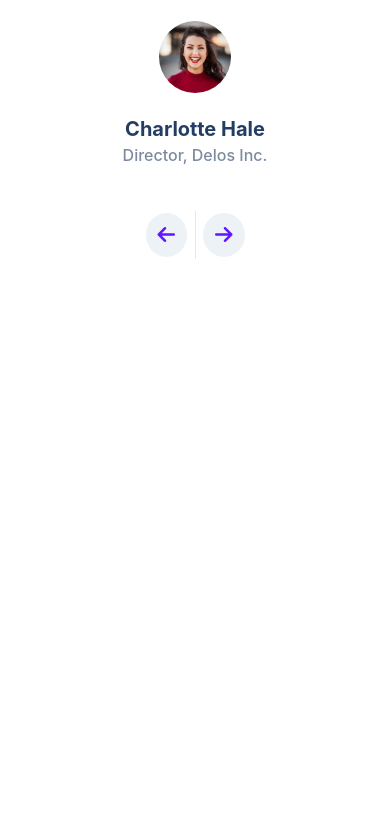
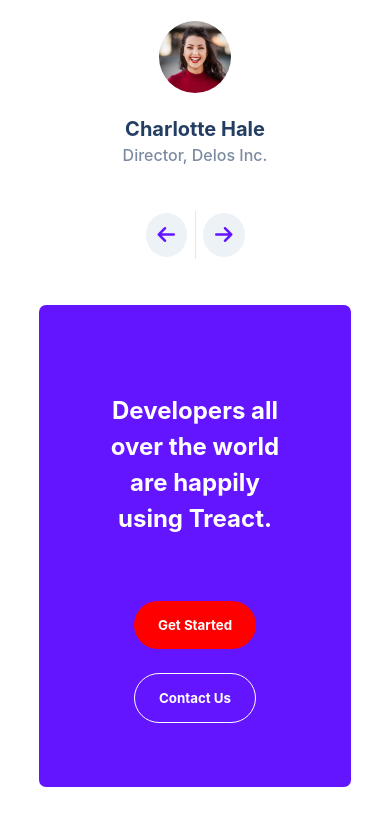
Before and after one commit to BenFeder/Treact-Project-HTML-CSS, a plain HTML site: page index.html in a window 390 px wide. Shown: the part 8464-9289 px from the top of the page. Before the commit the page ends 8769 px from the top, so only its background shows below. Drawn offline with Linux system fonts and the light colour scheme.

Commit message:
Mobile layout complete for bottom section

```diff
--- a/index.html
+++ b/index.html
@@ -531,6 +531,17 @@
           </div>
         </div>
       </section>
+
+      <section class="dev__bottom">
+        <div class="row bg-purple">
+          <h2>Developers all over the world are happily using Treact.</h2>
+
+          <div class="buttons__bottom__group">
+            <button class="get__started__bottom--btn">Get Started</button>
+            <button class="contact__us__bottom--btn">Contact Us</button>
+          </div>
+        </div>
+      </section>
     </main>
     <script src="index.js"></script>
   </body>
--- a/styles.css
+++ b/styles.css
@@ -779,6 +779,64 @@
   font-size: 16px;
 }
 
+/* DEVELOPERS BOTTOM SECTION */
+
+.bg-purple {
+  display: flex;
+  flex-direction: row;
+  align-items: center;
+  background-color: #6415ff;
+  width: 100%;
+  height: auto;
+  padding: 64px 64px;
+  margin-bottom: 96px;
+}
+
+.bg-purple h2 {
+  font-size: 32px;
+  font-weight: bold;
+  color: white;
+  text-align: left;
+  width: 50%;
+}
+
+.buttons__bottom__group {
+  display: flex;
+  margin-right: 64px;
+  justify-content: end;
+  gap: 48px;
+  width: 50%;
+}
+
+.get__started__bottom--btn {
+  font-weight: bold;
+  color: white;
+  background-color: lightcoral;
+  border: none;
+  padding: 24px 48px;
+  border-radius: 9999px;
+}
+
+.get__started__bottom--btn:hover {
+  transition: all 300ms ease;
+  background-color: red;
+}
+
+.contact__us__bottom--btn {
+  font-weight: bold;
+  color: white;
+  background-color: #6415ff;
+  border: 1px solid white;
+  padding: 24px 48px;
+  border-radius: 9999px;
+}
+
+.contact__us__bottom--btn:hover {
+  transition: all 300ms ease;
+  background-color: white;
+  color: #6415ff;
+}
+
 /* TABLETS AND MOBILE DEVICES  */
 
 @media (max-width: 768px) {
@@ -970,7 +1028,7 @@
     font-size: 16px;
   }
 
-  /* STEPS SECTION */
+  /* STEPS MOBILE SECTION */
 
   .get-started__row {
     flex-direction: column;
@@ -1124,4 +1182,43 @@
   .testimonial__left--arrow::after {
     right: -9px;
   }
+
+  .bg-purple {
+    display: flex;
+    flex-direction: column;
+    align-items: center;
+    background-color: #6415ff;
+    width: 80%;
+    height: auto;
+    margin-bottom: 48px;
+    border-radius: 7px;
+  }
+
+  .bg-purple h2 {
+    font-size: 24px;
+    text-align: center;
+    width: 100%;
+    margin-bottom: 32px;
+  }
+
+  .buttons__bottom__group {
+    display: flex;
+    flex-direction: column;
+    align-items: center;
+    gap: 24px;
+    justify-content: center;
+    width: 100%;
+    margin-right: 0;
+  }
+
+  .get__started__bottom--btn,
+  .contact__us__bottom--btn {
+    width: fit-content;
+    white-space: nowrap;
+    padding: 16px 24px;
+  }
+
+  .get__started__bottom--btn {
+    background-color: red;
+  }
 }
```
